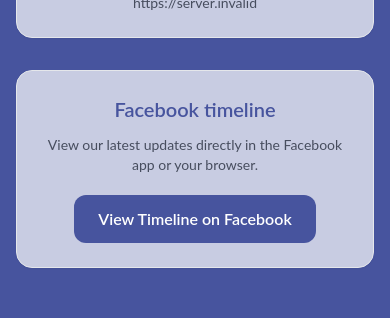
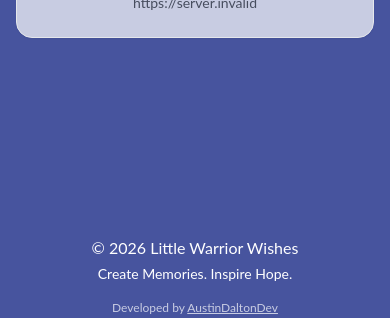
Before and after one commit to AustinDDev/little-warrior-wishes, a Next.js app: page /feed in a window 390 px wide. Shown: the part 504-822 px from the top of the page. Built offline with nearby package versions, Linux system fonts and the light colour scheme; no server answers.

Commit message:
One card for mobile

```diff
--- a/app/feed/page.tsx
+++ b/app/feed/page.tsx
@@ -29,7 +29,7 @@
 
       {/* PAGE CONTENT */}
       <div className="mx-auto max-w-3xl px-4 py-10 space-y-8">
-        {/* Link box */}
+        {/* Latest updates (shows on ALL screen sizes) */}
         <section className="rounded-2xl border p-6 bg-white/70 shadow-sm space-y-3">
           <h2 className="text-xl font-semibold text-center">Latest updates</h2>
           <p className="opacity-80 text-center">
@@ -52,26 +52,7 @@
           </div>
         </section>
 
-        {/* MOBILE ONLY: Button/Card */}
-        <section className="block md:hidden rounded-2xl border p-6 bg-white/70 shadow-sm space-y-3">
-          <h2 className="text-xl font-semibold text-center">Facebook timeline</h2>
-          <p className="text-sm opacity-70 text-center">
-            View our latest updates directly in the Facebook app or your browser.
-          </p>
-
-          <div className="flex justify-center pt-2">
-            <Link
-              href={FACEBOOK_PAGE_URL}
-              target="_blank"
-              rel="noopener noreferrer"
-              className="inline-flex items-center justify-center rounded-xl px-6 py-3 font-semibold bg-[#47549e] text-white hover:opacity-90"
-            >
-              View Timeline on Facebook
-            </Link>
-          </div>
-        </section>
-
-        {/* DESKTOP/TABLET ONLY: Real Embed */}
+        {/* Desktop/Tablet ONLY: Real Embed */}
         <section className="hidden md:block rounded-2xl border p-6 bg-white/70 shadow-sm space-y-3">
           <h2 className="text-xl font-semibold text-center">Facebook timeline</h2>
           <p className="text-sm opacity-70 text-center">
```
